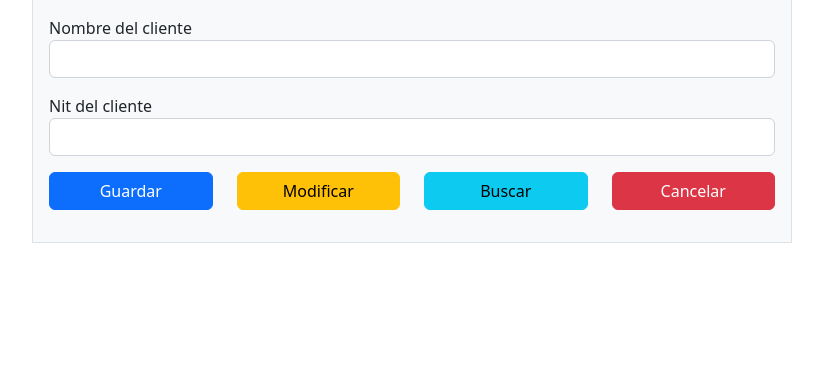
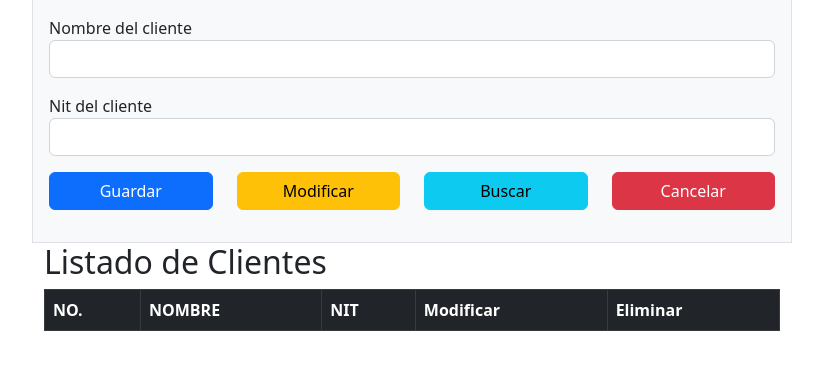
Before and after one commit to LivniMartinez/Martinez_tarea6, a PHP site: page /Martinez_tarea6/vistas/clientes/index.php in a window 1280 px wide. Shown: the part 113-483 px from the top of the page, without its empty margins (228-1051 px from the left). Run offline with PHP 8.4, Linux system fonts and the light colour scheme; lists and menus that the app fills with data are empty.

Commit message:
se creo la tabla para la visualizacion de clientes y productos

```diff
--- a/vistas/clientes/index.php
+++ b/vistas/clientes/index.php
@@ -32,6 +32,24 @@
                 </div>
             </form>
         </div>
+        <div class="row justify-content-center" id="divTabla">
+            <div class="col-lg-8">
+                <h2>Listado de Clientes</h2>
+                <table class="table table-bordered table-hover" id="tablaProductos">
+                    <thead class="table-dark">
+                        <tr>
+                            <th>NO. </th>
+                            <th>NOMBRE</th>
+                            <th>NIT</th>
+                            <th>Modificar</th>
+                            <th>Eliminar</th>
+                        </tr>
+                    </thead>
+                    <tbody>
+                    </tbody>
+                </table>
+            </div>
+        </div>
     </div>
     <script src="../../src/js/funciones.js"></script>
     <script src="../../src/js/clientes/index.js"></script>
```
